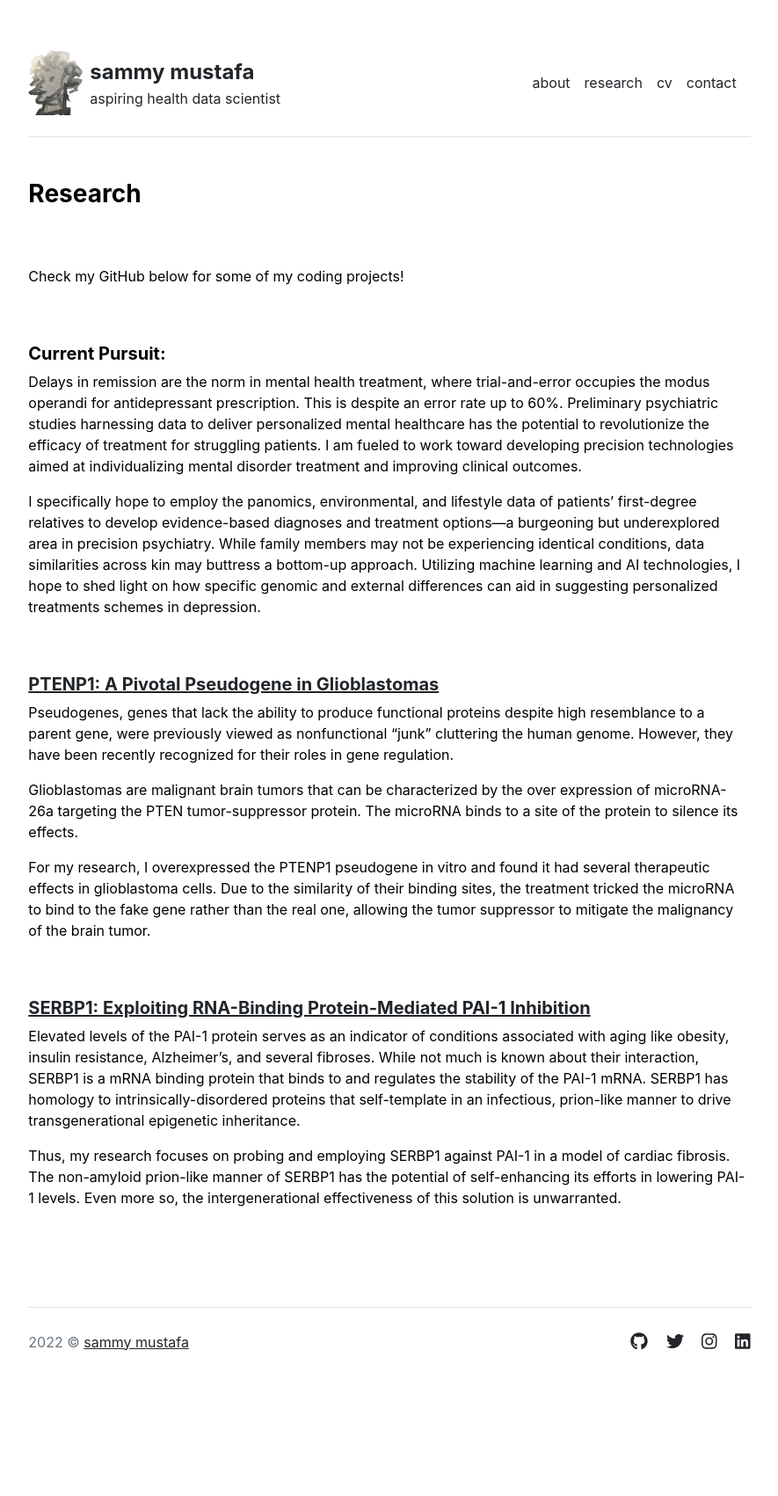
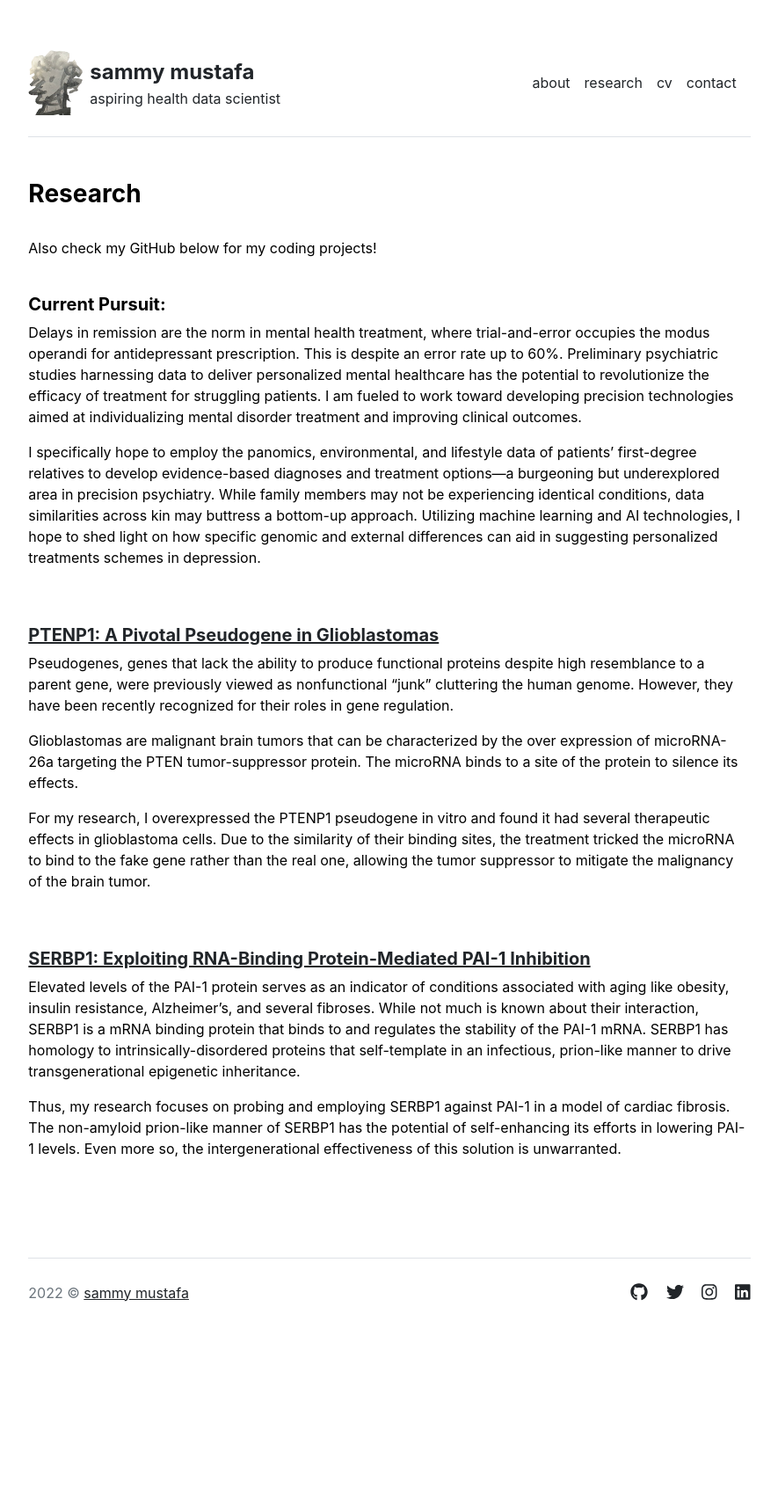
Before and after one commit to sammymustafa/sammymustafa.github.io, a Jekyll site: the page built from research.md, in a window 1280 px wide. Shown: the whole page at 88% size, without its empty margins (197-1082 px from the left). Built offline with Jekyll 4.4.1, drawn with Linux system fonts in a browser that asks for light colours; after the commit the page ends 1645 px from its top, so only the background shows below that.

Commit message:
change github format

```diff
--- a/_includes/research.html
+++ b/_includes/research.html
@@ -1,8 +1,8 @@
 <div class="row g-5 mb-5">
   <div>
-    <h3 class="fw-bold pb-3 mb-5">Research</h3>
-    <p>Check my GitHub below for some of my coding projects!</p>
+    <h3 class="fw-bold">Research</h3>
     <br>
+    <p>Also check my GitHub below for my coding projects!</p>
     <br>
     <h5 class="fw-bold">Current Pursuit:</h5>
     {{ content }}
```
